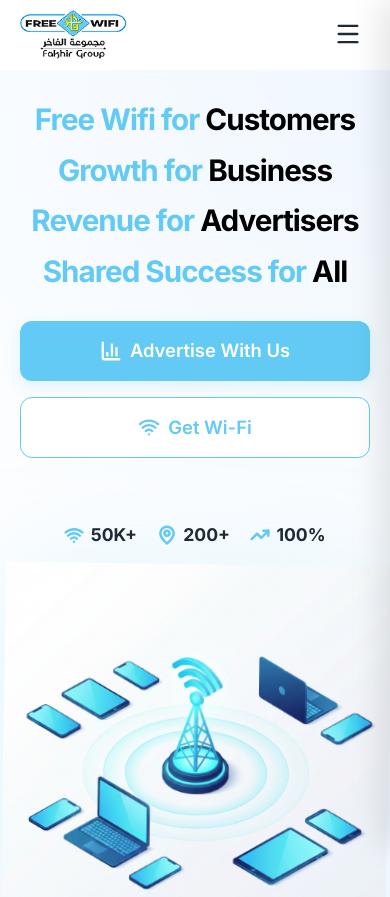
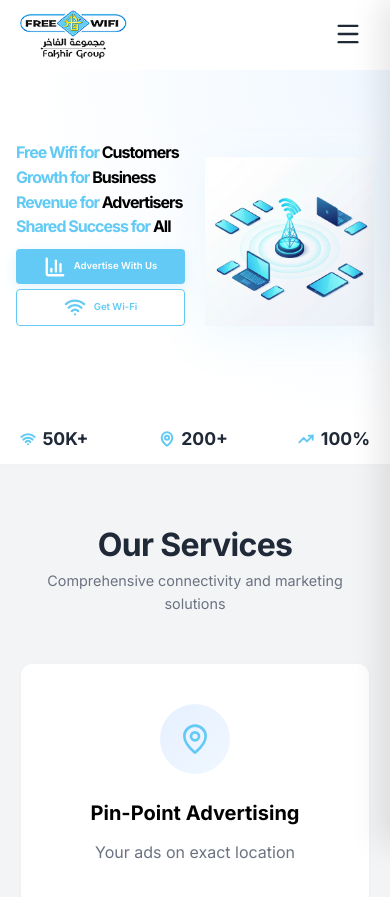
Before and after one commit to huzzy69/fg-free-wifi, a React (Vite) app: page / in a window 390 px wide. Shown: the top 897 px of the page. Built offline with nearby package versions, Linux system fonts and the light colour scheme.

Commit message:
Animate home page stats, fix mobile hero layout, and move stats to a dedicated strip

```diff
--- a/src/components/StatCounter.tsx
+++ b/src/components/StatCounter.tsx
@@ -1,4 +1,4 @@
-import React, { useState, useEffect } from 'react';
+import React, { useState, useEffect, useRef } from 'react';
 
 interface StatCounterProps {
     end: string | number;
@@ -7,35 +7,74 @@ interface StatCounterProps {
 
 const StatCounter: React.FC<StatCounterProps> = ({ end, duration = 2000 }) => {
     const [count, setCount] = useState(0);
+    const [decimalCount, setDecimalCount] = useState("0");
+    const [isVisible, setIsVisible] = useState(false);
+    const [isFinished, setIsFinished] = useState(false);
+    const elementRef = useRef<HTMLSpanElement>(null);
 
-    // Parse the numeric part and the suffix (e.g., "50K+" -> 50, "K+")
     const endStr = String(end);
-    const numericPart = endStr.match(/\d+/)?.[0] || "0";
-    const target = parseInt(numericPart);
+    const numericPart = endStr.match(/[\d.]+/)?.[0] || "0";
+    const target = parseFloat(numericPart);
     const suffix = endStr.replace(numericPart, "");
 
+    const showDecimals = target < 10 && target > 0;
+
     useEffect(() => {
+        const observer = new IntersectionObserver(
+            ([entry]) => {
+                if (entry.isIntersecting) {
+                    setTimeout(() => setIsVisible(true), 150);
+                    observer.disconnect();
+                }
+            },
+            { threshold: 0.1 }
+        );
+
+        if (elementRef.current) {
+            observer.observe(elementRef.current);
+        }
+
+        return () => observer.disconnect();
+    }, []);
+
+    useEffect(() => {
+        if (!isVisible) return;
+
         let startTime: number | null = null;
         let animationFrame: number;
 
         const animate = (timestamp: number) => {
             if (!startTime) startTime = timestamp;
             const progress = Math.min((timestamp - startTime) / duration, 1);
+            const easeOutCubic = 1 - Math.pow(1 - progress, 3);
 
-            // Ease out cubic for a smoother finish
-            const easeOutCubic = 1 - Math.pow(1 - progress, 3);
-            setCount(Math.floor(easeOutCubic * target));
+            if (showDecimals) {
+                setDecimalCount((easeOutCubic * target).toFixed(1));
+            } else {
+                setCount(Math.floor(easeOutCubic * target));
+            }
 
             if (progress < 1) {
                 animationFrame = requestAnimationFrame(animate);
+            } else {
+                setIsFinished(true);
             }
         };
 
         animationFrame = requestAnimationFrame(animate);
         return () => cancelAnimationFrame(animationFrame);
-    }, [target, duration]);
+    }, [isVisible, target, duration, showDecimals]);
 
-    return <>{count}{suffix}</>;
+    return (
+        <span ref={elementRef} style={{ display: 'inline-block', minWidth: '1ch' }}>
+            {isFinished ? endStr : (
+                <>
+                    {showDecimals ? decimalCount : count}
+                    {suffix}
+                </>
+            )}
+        </span>
+    );
 };
 
 export default StatCounter;
--- a/src/pages/Advertisers.tsx
+++ b/src/pages/Advertisers.tsx
@@ -516,8 +516,8 @@ const Advertisers: React.FC = () => {
             <section className="section bg-primary text-white">
                 <div className="container">
                     <div className="section-header text-center">
-                        <h2>Proven Results</h2>
-                        <p className="section-desc" style={{ color: 'rgba(255,255,255,0.9)' }}>Our advertisers see real, measurable impact</p>
+                        <h2 className="section-title text-white">Our Impact in Numbers</h2>
+                        <p className="section-desc text-white">Real results from our growing network</p>
                     </div>
 
                     <div className="grid-cols-4">
--- a/src/pages/Home.css
+++ b/src/pages/Home.css
@@ -58,11 +58,18 @@
     border: 1px solid var(--color-primary);
 }
 
-/* Hero Quick Stats */
+/* Hero Quick Stats Strip */
+.hero-stats-strip {
+    background: white;
+    padding: 1.5rem 0;
+    margin: center;
+    border-bottom: 1px solid rgba(0, 0, 0, 0.05);
+}
+
 .hero-quick-stats {
     display: flex;
-    gap: 3rem;
-    margin-top: 2rem;
+    gap: 4rem;
+    justify-content: center;
 }
 
 .quick-stat {
@@ -89,21 +96,10 @@
     max-width: 110%;
     height: auto;
     object-fit: contain;
-    filter: drop-shadow(0 30px 60px rgba(98, 202, 244, 0.25));
-    animation: float 5s ease-in-out infinite;
+    filter: drop-shadow(0 20px 40px rgba(98, 202, 244, 0.15));
 }
 
-@keyframes float {
 
-    0%,
-    100% {
-        transform: translateY(0px) rotate(0deg);
-    }
-
-    50% {
-        transform: translateY(-20px) rotate(1deg);
-    }
-}
 
 .section-header {
     max-width: 700px;
@@ -111,14 +107,20 @@
 }
 
 .section-title {
-    font-size: 2.5rem;
-    font-weight: 700;
+    font-size: 2.85rem;
+    font-weight: 800;
     margin-bottom: 1rem;
+    letter-spacing: -0.02em;
 }
 
 .section-desc {
-    font-size: 1.1rem;
+    font-size: 1.25rem;
     color: var(--color-text-light);
+    line-height: 1.6;
+}
+
+.text-white .section-desc {
+    color: rgba(255, 255, 255, 0.95);
 }
 
 /* Advertiser Focus Section */
@@ -486,8 +488,9 @@
 
     .hero-container {
         flex-direction: column;
-        text-align: center;
-        gap: 2rem;
+        text-align: left;
+        gap: 2.5rem;
+        align-items: flex-start;
     }
 
     .hero-section {
@@ -500,12 +503,12 @@
     }
 
     .hero-buttons {
-        justify-content: center;
+        justify-content: flex-start;
         flex-wrap: wrap;
     }
 
     .hero-quick-stats {
-        justify-content: center;
+        justify-content: flex-start;
         flex-wrap: wrap;
         gap: 1.5rem;
     }
@@ -532,6 +535,10 @@
         flex: 1 1 100%;
     }
 
+    .stats-grid.grid-cols-4 {
+        grid-template-columns: repeat(4, 1fr) !important;
+    }
+
     .section-title {
         font-size: 2rem;
     }
@@ -544,62 +551,111 @@
         grid-template-columns: 1fr;
     }
 
-    .hero-section {
-        padding: 2rem 0;
+    .hero-container {
+        flex-direction: row !important;
+        text-align: left !important;
+        align-items: center !important;
+        gap: 1.25rem !important;
+        /* Increased gap */
+        flex-wrap: nowrap !important;
+        padding: 1.5rem 1rem !important;
+    }
+
+    .hero-content {
+        flex: 1 !important;
+        text-align: left !important;
+        width: 50% !important;
+    }
+
+    .hero-image-placeholder {
+        flex: 1 !important;
+        display: flex !important;
+        width: 50% !important;
+        justify-content: flex-end !important;
+    }
+
+    .hero-illustration {
+        max-width: 100% !important;
+        /* Strictly restricted to prevent overlap */
+        width: 100% !important;
+        height: auto !important;
+        margin-right: 0 !important;
+        filter: drop-shadow(0 10px 20px rgba(98, 202, 244, 0.1));
     }
 
     .hero-title {
-        font-size: 1.85rem;
-        line-height: 1.2;
-        margin-bottom: 2rem;
+        font-size: 1rem !important;
+        /* Slightly larger for better readability */
+        line-height: 1.3 !important;
+        margin-bottom: 0.75rem !important;
+        font-weight: 800 !important;
     }
 
     .hero-spacer {
-        margin-bottom: 15px;
-    }
-
-    .hero-subtitle {
-        font-size: 1.05rem;
+        margin-bottom: 4px !important;
     }
 
     .hero-buttons {
-        flex-direction: column;
-        gap: 1rem;
-        width: 100%;
+        flex-direction: column !important;
+        /* Stacked to fit 50% width better */
+        gap: 0.3rem !important;
+        margin-bottom: 1rem !important;
+        justify-content: flex-start !important;
     }
 
     .btn-hero {
-        width: 100%;
-        padding: 1rem;
+        padding: 0.4rem 0.3rem !important;
+        font-size: 0.6rem !important;
+        border-radius: 4px !important;
+        white-space: nowrap !important;
+        width: 100% !important;
+    }
+
+    .hero-stats-strip {
+        padding: 0.75rem 0 !important;
+        border-bottom: 1px solid rgba(0, 0, 0, 0.05);
     }
 
     .hero-quick-stats {
-        flex-direction: row;
-        justify-content: center;
-        flex-wrap: nowrap;
-        gap: 1.25rem;
+        gap: 1.5rem !important;
+        justify-content: space-between !important;
+        flex-wrap: nowrap !important;
+        margin-top: 0 !important;
+    }
+
+    .quick-stat {
+        gap: 0.4rem !important;
     }
 
     .quick-stat span {
+        font-size: 1.1rem !important;
+        font-weight: 700 !important;
+    }
+
+    .quick-stat svg {
+        width: 16px !important;
+        height: 16px !important;
+    }
+
+    .stats-grid.grid-cols-4 {
+        grid-template-columns: repeat(4, 1fr) !important;
+        gap: 0.25rem;
+    }
+
+    .stat-box {
+        padding: 0.75rem 0.25rem;
+    }
+
+    .stat-box h3 {
         font-size: 1.1rem;
     }
 
-    .quick-stat {
-        gap: 0.4rem;
+    .stat-box p {
+        font-size: 0.65rem;
+        line-height: 1.2;
     }
 
-    .stats-grid {
-        grid-template-columns: repeat(2, 1fr);
-        gap: 1rem;
-    }
 
-    .stat-box h3 {
-        font-size: 2rem;
-    }
-
-    .stat-box p {
-        font-size: 0.9rem;
-    }
 
     .section {
         padding: 3.5rem 0;
--- a/src/pages/Home.tsx
+++ b/src/pages/Home.tsx
@@ -1,6 +1,6 @@
 import React from 'react';
 import { Link } from 'react-router-dom';
-import { Wifi, ArrowRight, Eye, CheckCircle, BarChart3, Users, MapPin, TrendingUp, Star } from 'lucide-react';
+import { Wifi, BarChart3, MapPin, TrendingUp, CheckCircle } from 'lucide-react';
 import { useSiteConfig } from '../context/SiteConfigContext';
 import HeroIllustration from '../assets/hero-illustration.png';
 import StatCounter from '../components/StatCounter';
@@ -8,7 +8,7 @@ import TestimonialSlider from '../components/TestimonialSlider';
 import './Home.css';
 
 const iconMap: any = {
-    Wifi, ArrowRight, Eye, CheckCircle, BarChart3, Users, MapPin, TrendingUp, Star
+    Wifi, BarChart3, MapPin, TrendingUp, CheckCircle
 };
 
 const Home: React.FC = () => {
@@ -43,8 +43,16 @@ const Home: React.FC = () => {
                                 <Wifi size={22} strokeWidth={2.5} /> Get Wi-Fi
                             </Link>
                         </div>
+                    </div>
+                    <div className="hero-image-placeholder">
+                        <img src={HeroIllustration} alt="Free WiFi Network" className="hero-illustration" />
+                    </div>
+                </div>
+            </section>
 
-                        {/* Quick Stats */}
+            {/* Quick Stats Strip */}
+            <div className="hero-stats-strip">
+                <div className="container">
                     <div className="hero-quick-stats">
                         <div className="quick-stat">
                             <Wifi size={20} className="text-primary" strokeWidth={3} />
@@ -60,11 +68,7 @@ const Home: React.FC = () => {
                         </div>
                     </div>
                 </div>
-                    <div className="hero-image-placeholder">
-                        <img src={HeroIllustration} alt="Free WiFi Network" className="hero-illustration" />
             </div>
-                </div>
-            </section>
 
             {/* Our Services */}
             <section className="section bg-light">
@@ -116,7 +120,7 @@ const Home: React.FC = () => {
                         </div>
                         <div className="step-card">
                             <div className="step-icon-bg">
-                                <Eye size={32} className="step-icon" />
+                                <Wifi size={32} className="step-icon" />
                             </div>
                             <h3>3. View Ad</h3>
                             <p>Users watch a short, non-skippable 5-second ad to unlock access.</p>
@@ -129,21 +133,15 @@ const Home: React.FC = () => {
                             <p>Advertisers get views, Users get internet, Businesses get happy customers.</p>
                         </div>
                     </div>
-
-
                 </div>
             </section>
-
-
 
             {/* Stats Section */}
             <section className="section bg-primary text-white">
                 <div className="container">
                     <div className="section-header text-center">
-                        <h2>Our Impact in Numbers</h2>
-                        <p className="section-desc" style={{ color: 'rgba(255,255,255,0.9)' }}>
-                            Real results from our growing network
-                        </p>
+                        <h2 className="section-title text-white">Our Impact in Numbers</h2>
+                        <p className="section-desc text-white">Real results from our growing network</p>
                     </div>
 
                     <div className="stats-grid grid-cols-4">
--- a/src/pages/HowItWorks.css
+++ b/src/pages/HowItWorks.css
@@ -86,9 +86,7 @@
         gap: 2rem;
     }
 
-    .hero-subpage {
-        /* Rely on global .section responsive padding */
-    }
+
 
     .hero-subpage h1 {
         font-size: 2.25rem;
```
Also changed, not shown: src/components/Footer.css (+0 -69 lines), src/components/Footer.tsx (+4 -38 lines), src/pages/FreeWifiLocations.css (+1 -7 lines). Lines whose indentation alone changed are shown as unchanged.
